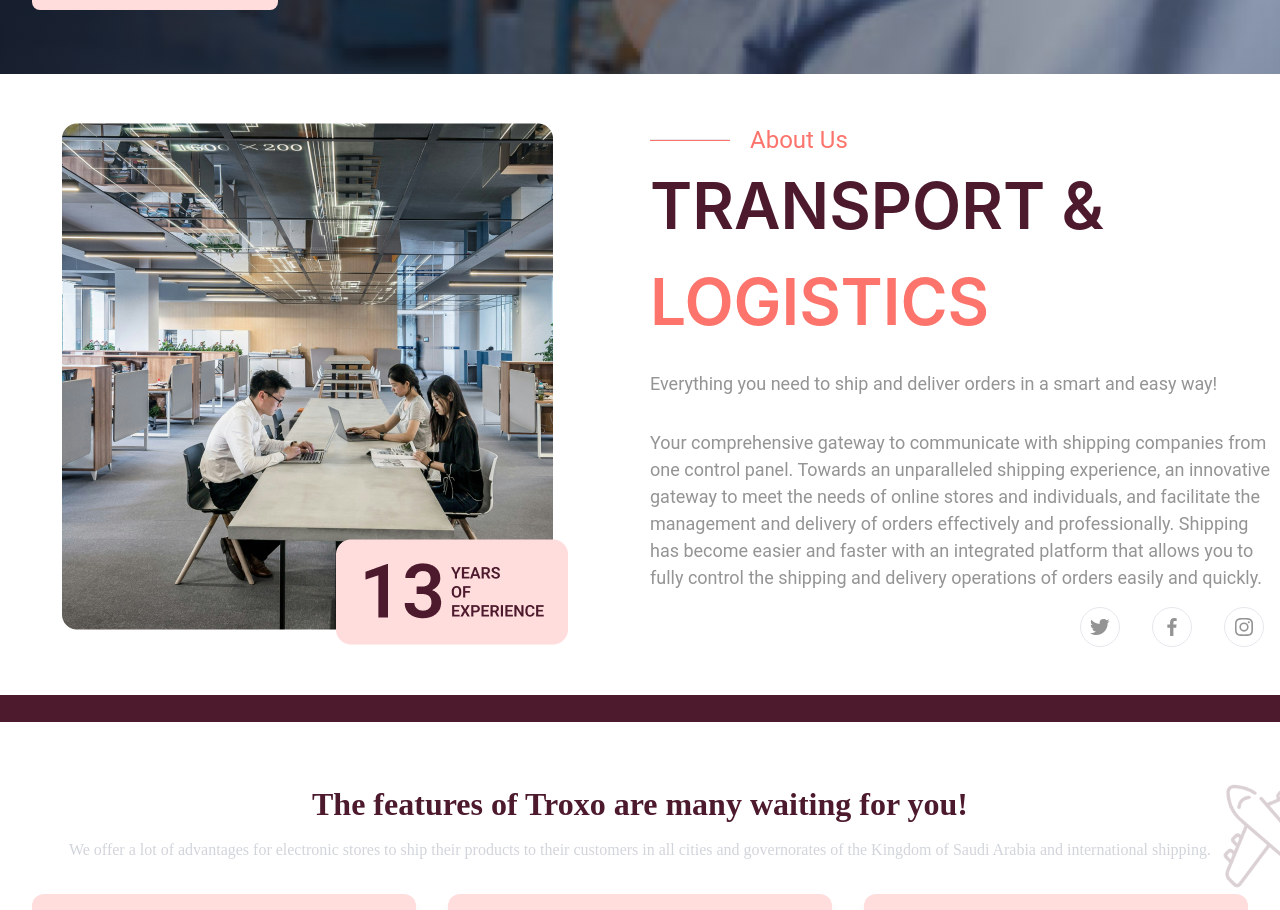
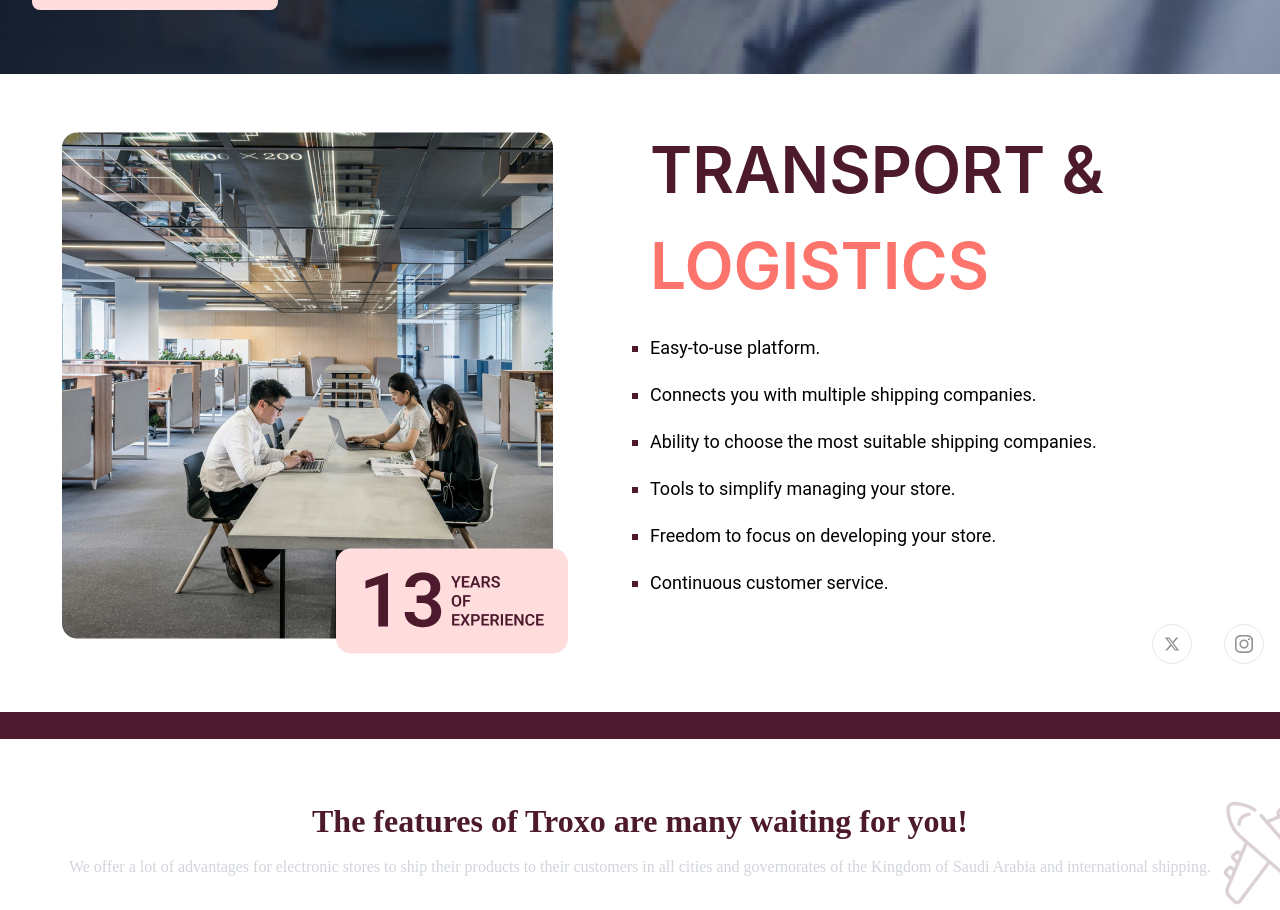
Before and after one commit to 7-elmy/TROXO, a React (Vite) app: page / in a window 1280 px wide. Shown: the part 939-1849 px from the top of the page. Built offline with nearby package versions, Linux system fonts and the light colour scheme.

Commit message:
rtyuufds

```diff
--- a/src/Components/About/About.jsx
+++ b/src/Components/About/About.jsx
@@ -2,11 +2,11 @@
 
 import aboutAr from "../../assets/aboutar.png"
 import aboutEn from "../../assets/abouten.png"
-
+import { FaXTwitter } from "react-icons/fa6";
 import {motion} from "framer-motion"
 import { useTranslation } from 'react-i18next'
-import { FaFacebook } from 'react-icons/fa'
-import { BiLogoFacebook, BiLogoInstagram, BiLogoTwitter } from 'react-icons/bi'
+
+import {  BiLogoInstagram} from 'react-icons/bi'
 export default function About() {
     const [t , i18n ]= useTranslation()
   return (
@@ -45,7 +45,7 @@
     transition={{ duration: 1.5, ease: "easeOut" }}
     className="col-span-12 md:col-span-6 pt-1 p-5 md:p-0"
   >
-    <div className="flex items-center gap-5">
+    {/* <div className="flex items-center gap-5">
       <hr className="h-[2px] bg-[#FC746C] w-[80px]" />
       <p
         className={`font-[Roboto] text-[#FC746C] text-[24px] ${
@@ -54,7 +54,7 @@
       >
         {t("about.about_us")}
       </p>
-    </div>
+    </div> */}
 
     <div>
       <p
@@ -104,21 +104,42 @@
         </li>
           </ul>
         </>:<>
+        <ul className='test'>
+            <li className={`text-[#000] font-[Roboto] text-[18px] my-5 ${
+          i18n.language === "ar" ? "text-right" : "text-left"
+        }`}>
+           Easy-to-use platform.
+        </li>
 
-      <p
-        className={`text-[#949494] font-[Roboto] text-[18px] my-5 ${
+            <li className={`text-[#000] font-[Roboto] text-[18px] my-5 ${
           i18n.language === "ar" ? "text-right" : "text-left"
-        }`}
-      >
-        {t("about.discription1")}
-      </p>
-      <p
-        className={`text-[#949494] font-[Roboto] text-[18px]  mt-8 ${
-          i18n.language === "ar" ? "text-right w-[70%]" : "text-left"
-        }`}
-      >
-       {t("about.discription2")}
-      </p>
+        }`}>
+        Connects you with multiple shipping companies.
+
+        </li>
+            <li className={`text-[#000] font-[Roboto] text-[18px] my-5 ${
+          i18n.language === "ar" ? "text-right" : "text-left"
+        }`}>
+     Ability to choose the most suitable shipping companies.
+
+        </li>
+            <li className={`text-[#000] font-[Roboto] text-[18px] my-5 ${
+          i18n.language === "ar" ? "text-right" : "text-left"
+        }`}>
+        Tools to simplify managing your store.
+        </li>
+            <li className={`text-[#000] font-[Roboto] text-[18px] my-5 ${
+          i18n.language === "ar" ? "text-right" : "text-left"
+        }`}>
+      Freedom to focus on developing your store.
+        </li>
+            <li className={`text-[#000] font-[Roboto] text-[18px] my-5 ${
+          i18n.language === "ar" ? "text-right" : "text-left"
+        }`}>
+      Continuous customer service.
+        </li>
+          </ul>
+
         </>}
 
 
@@ -131,41 +152,19 @@
         >
           {/* Social Icons */}
           <li className='flex justify-center items-center  border rounded-full w-[40px] h-[40px]'>
-            <a
+          <a
               href="#"
               rel="noreferrer"
               target="_blank"
-              className="text-[#949494] transition  hover:text-[#461A2D]"
+              className="text-[#461A2D] transition hover:text-[#461A2D]"
             >
               <span className="sr-only">Twitter</span>
-              <BiLogoTwitter className="size-6"/>
-
-            </a>
-          </li>
-
-          <li className='flex justify-center items-center  border rounded-full w-[40px] h-[40px]'>
-            <a
-              href="#"
-              rel="noreferrer"
-              target="_blank"
-              className="text-[#949494] transition hover:text-[#461A2D]"
-            >
-              <span className="sr-only">Facebook</span>
-
-              <BiLogoFacebook className="size-6"/>
-              {/* <svg
-                className="size-6"
-                fill="currentColor"
-                viewBox="0 0 24 24"
-                aria-hidden="true"
-              >
-
-              </svg> */}
+              <FaXTwitter className="text-[#949494] transition hover:text-[#461A2D]"  />
             </a>
           </li>
           <li className='flex justify-center items-center  border rounded-full w-[40px] h-[40px]'>
             <a
-              href="#"
+              href="https://www.instagram.com/gotroxo"
               rel="noreferrer"
               target="_blank"
               className="text-[#949494] transition hover:text-[#461A2D]"
@@ -174,6 +173,7 @@
               <BiLogoInstagram  className="size-6"/>
 
             </a>
+
           </li>
 
         </ul>
--- a/src/local/ar.json
+++ b/src/local/ar.json
@@ -10,7 +10,7 @@
         "start":"! ابدأ التجربة المجانية  "
     },
     "about": {
-    "about_us": "من نحن",
+
     "transport": "كل ما تحتاجه لإدارة طلبات المتجر الإلكتروني في منصة واحدة: ",
     "logistics": "",
     "discription1": "كل ما تحتاجه لشحن وتوصيل الطلبات بذكاء وسهولة!",
--- a/src/local/en.json
+++ b/src/local/en.json
@@ -9,7 +9,6 @@
         "subtitle4":""
     },
     "about":{
-        "about_us":"About Us",
         "transport":"Transport & ",
         "logistics":"logistics",
         "discription1":"Everything you need to ship and deliver orders in a smart and easy way!",
```
